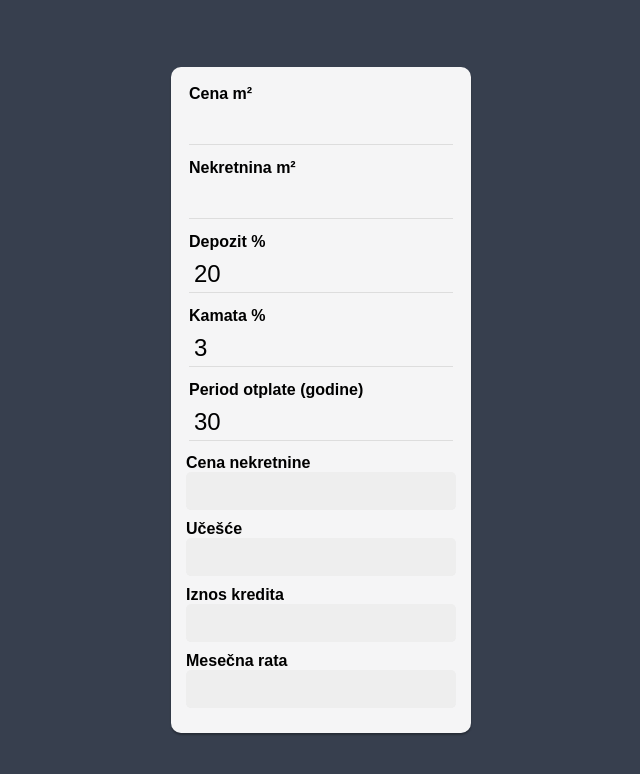
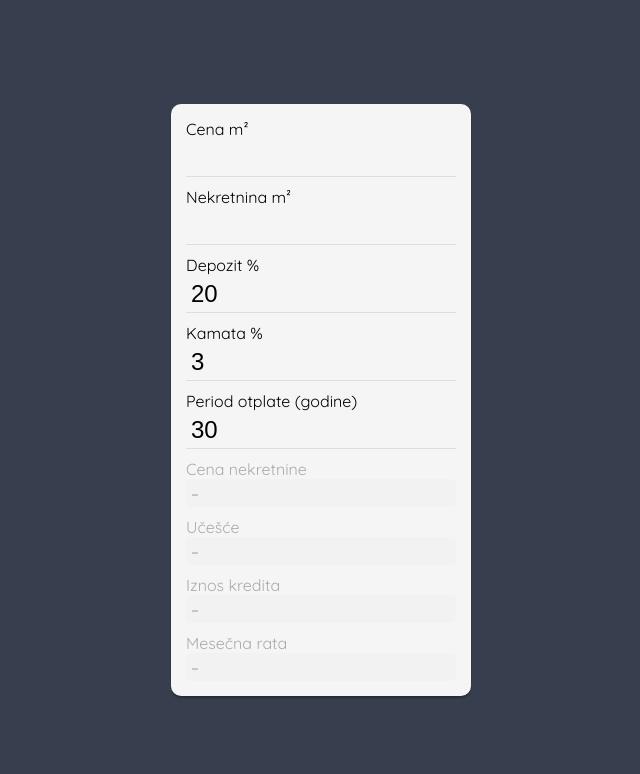
Before and after one commit to ntucakovic/loan-estimate, a React (Create React App) app: page / in a window 1280 px wide. Shown: the top 774 px of the page, without its empty margins (319-959 px from the left). Built offline with nearby package versions, Linux system fonts and the light colour scheme.

Commit message:
DRY fixes, ESLint added

```diff
--- a/package.json
+++ b/package.json
@@ -18,6 +18,9 @@
     "eject": "react-scripts eject"
   },
   "devDependencies": {
+    "babel-eslint": "^8.0.1",
+    "eslint-config-semistandard-react": "^4.2.0",
+    "eslint-plugin-semistandard-react": "^4.1.0",
     "node-sass-chokidar": "0.0.3",
     "npm-run-all": "^4.1.1"
   }
--- a/public/index.html
+++ b/public/index.html
@@ -38,6 +38,8 @@
     <link rel="icon" type="image/png" href="%PUBLIC_URL%/favicon/android-chrome-192x192.png" sizes="192x192">
     <link rel="icon" type="image/png" href="%PUBLIC_URL%/favicon/favicon-16x16.png" sizes="16x16">
 
+    <link href="https://fonts.googleapis.com/css?family=Quicksand&amp;subset=latin-ext" rel="stylesheet">
+
     <meta name="msapplication-TileColor" content="#232729">
     <meta name="msapplication-TileImage" content="%PUBLIC_URL%/favicon/mstile-144x144.png">
     <meta name="msapplication-config" content="%PUBLIC_URL%/favicon/browserconfig.xml">
--- a/src/App.css
+++ b/src/App.css
@@ -10,12 +10,22 @@ body,
 html {
   font-size: 16px; }
 
+body {
+  font-family: 'Quicksand', sans-serif; }
+
 label {
-  font-weight: bold; }
+  display: block;
+  margin-bottom: 5px; }
+  @media (min-height: 768px) {
+    label {
+      margin-bottom: 10px; } }
+  label:not([disabled]) {
+    cursor: pointer; }
+  label:last-child {
+    margin-bottom: 0; }
 
 input {
   width: 100%;
-  margin-bottom: 5px;
   padding: 5px;
   border: 0;
   outline: none;
@@ -25,7 +35,6 @@ input {
   font-weight: 300; }
   @media (min-height: 768px) {
     input {
-      margin-bottom: 10px;
       font-size: 1.5rem; } }
   input:focus {
     box-shadow: inset 0 -3px #2b87ce; }
@@ -51,8 +60,16 @@ input {
   border-radius: 10px;
   background: rgba(255, 255, 255, 0.95);
   box-shadow: 0 2px 2px rgba(0, 0, 0, 0.3); }
-  .credit-input__table {
-    width: 100%; }
-  .credit-input__label {
-    cursor: pointer;
-    font-weight: bold; }
+
+.credit-calculation-result input {
+  padding-top: 0;
+  padding-bottom: 0;
+  transition: padding 0.2s; }
+
+.credit-calculation-result__detail {
+  transition: opacity 0.2s;
+  opacity: 0.3; }
+  .credit-calculation-result__detail.is-active {
+    opacity: 1; }
+    .credit-calculation-result__detail.is-active input {
+      padding: 5px; }
--- a/src/App.js
+++ b/src/App.js
@@ -1,11 +1,11 @@
 import React, { Component } from 'react';
 import './App.css';
-import CreditInput from './Components/CreditInput/CreditInput'
+import CreditInput from './Components/CreditInput/CreditInput';
 
 class App extends Component {
-  render() {
+  render () {
     return (
-      <div className="App">
+      <div className='App'>
         <CreditInput />
       </div>
     );
--- a/src/App.scss
+++ b/src/App.scss
@@ -17,19 +17,36 @@ html {
   font-size: 16px;
 }
 
+body {
+  font-family: 'Quicksand', sans-serif;
+}
+
 label {
-  font-weight: bold;
+  display: block;
+  margin-bottom: 5px;
+
+  @media (min-height: 768px) {
+    margin-bottom: 10px;
+  }
+
+  &:not([disabled]) {
+    cursor: pointer;
+  }
+
+  &:last-child {
+    margin-bottom: 0;
+  }
 }
 
 $primary-color: #2b87ce;
 $gray: #ddd;
 $gray-lighter: #eee;
 $background-color: #373f4e;
+$input-padding: 5px;
 
 input {
   width: 100%;
-  margin-bottom: 5px;
-  padding: 5px;
+  padding: $input-padding;
   border: 0;
   outline: none;
   background: transparent;
@@ -38,7 +55,6 @@ input {
   font-weight: 300;
 
   @media (min-height: 768px) {
-    margin-bottom: 10px;
     font-size: 1.5rem;
   }
 
@@ -63,3 +79,4 @@ input {
 }
 
 @import 'Components/CreditInput/credit-input';
+@import 'Components/CreditCalculationResult/credit-calculation-result';
--- a/src/Components/CreditCalculation/CreditCalculation.js
+++ b/src/Components/CreditCalculation/CreditCalculation.js
@@ -4,15 +4,17 @@ class CreditCalculation extends Component {
   constructor (props) {
     super(props);
 
+    this.defaultOutputState = {
+      flatPrice: null,
+      depositTotal: null,
+      loanTotal: null,
+      monthTotal: null,
+      monthlyRate: null
+    };
+
     this.state = {
-      output: {
-        flatPrice: null,
-        depositTotal: null,
-        loanTotal: null,
-        monthTotal: null,
-        monthlyRate: null
-      }
-    }
+      output: this.defaultOutputState
+    };
   }
 
   render () {
@@ -20,7 +22,7 @@ class CreditCalculation extends Component {
   }
 
   componentWillReceiveProps (nextProps) {
-    let output = this.calculateCreditOutput(nextProps);
+    let output = Object.assign({}, this.defaultOutputState, this.calculateCreditOutput(nextProps));
     this.setState({
       output: output
     });
@@ -68,7 +70,7 @@ class CreditCalculation extends Component {
       interest = interest / 1200;
 
       output.monthlyRate = Math.ceil(
-        output.loanTotal * (interest) / (1 - (Math.pow(1/(1 + (interest)), output.monthTotal)))
+        output.loanTotal * (interest) / (1 - (Math.pow(1 / (1 + (interest)), output.monthTotal)))
       );
     })();
 
@@ -81,7 +83,7 @@ CreditCalculation.defaultProps = {
   flatSize: 0,
   depositPercentage: 2,
   interest: 3,
-  term: 30,
-}
+  term: 30
+};
 
 export default CreditCalculation;
--- a/src/Components/CreditCalculationResult/CreditCalculationResult.js
+++ b/src/Components/CreditCalculationResult/CreditCalculationResult.js
@@ -9,7 +9,7 @@ class CreditCalculationResult extends Component {
       depositTotal: 'Učešće',
       loanTotal: 'Iznos kredita',
       monthlyRate: 'Mesečna rata'
-    }
+    };
   }
 
   render () {
@@ -20,20 +20,17 @@ class CreditCalculationResult extends Component {
             let title = this.titles[keyName];
             return (
               (
-                <div className='credit-calculation-result__detail'  key={keyName}>
-                  <div className='credit-calculation-result__title'>
-                    <label>{title}</label>
-                  </div>
-                  <div className='credit-calculation-result__value'>
-                    <input type="text" disabled value={this.props[keyName]}/>
-                  </div>
-                </div>
+                <label className={`credit-calculation-result__detail${this.props[keyName] ? ' is-active' : ''}`} key={keyName}>
+                  {title}
+
+                  <input className='credit-calculation-result__value' type='text' disabled value={this.props[keyName] || '-'} />
+                </label>
               )
             );
           })
         }
       </div>
-    )
+    );
   }
 }
 
@@ -43,6 +40,6 @@ CreditCalculationResult.defaultProps = {
   loanTotal: '-',
   monthTotal: '-',
   monthlyRate: '-'
-}
+};
 
 export default CreditCalculationResult;
--- /dev/null
+++ b/src/Components/CreditCalculationResult/_credit-calculation-result.scss
@@ -0,0 +1,20 @@
+.credit-calculation-result {
+  input {
+    padding-top: 0;
+    padding-bottom: 0;
+    transition: padding 0.2s;
+  }
+
+  &__detail {
+    transition: opacity 0.2s;
+    opacity: 0.3;
+
+    &.is-active {
+      opacity: 1;
+
+      input {
+        padding: $input-padding;
+      }
+    }
+  }
+}
--- a/src/Components/CreditInput/CreditInput.js
+++ b/src/Components/CreditInput/CreditInput.js
@@ -1,6 +1,6 @@
 import React, { Component } from 'react';
 import CreditCalculation from '../CreditCalculation';
-import CreditCalculationResult from '../CreditCalculationResult/CreditCalculationResult'
+import CreditCalculationResult from '../CreditCalculationResult/CreditCalculationResult';
 
 class CreditInput extends Component {
   constructor (props) {
@@ -17,7 +17,7 @@ class CreditInput extends Component {
     // Make sure code doesn't break for referencing to undefined variables.
     this.creditCalculation = {
       state: this.creditCalculationDefaultState
-    }
+    };
 
     this.state = this.getDefaultState();
   }
@@ -35,7 +35,7 @@ class CreditInput extends Component {
       depositPercentage: 20,
       interest: 3,
       term: 30
-    }
+    };
 
     Object.assign(defaultState, this.creditCalculationDefaultState);
 
@@ -56,70 +56,56 @@ class CreditInput extends Component {
   render () {
     return (
       <div className='credit-input'>
-        <table className='credit-input__table'>
-          <tbody>
-            <tr>
-              <td><label htmlFor="squareMeterPrice" className='credit-input__label'>Cena m²</label></td>
-            </tr>
-            <tr>
-              <td>
+        <label htmlFor='squareMeterPrice' className='credit-input__label'>
+          Cena m²
+
           <input
+            id='squareMeterPrice'
             className='credit-input__input'
             type='number' min='0' step='50'
             value={this.state.squareMeterPrice}
             onChange={this.updateCreditCalculation.bind(this, 'squareMeterPrice')} />
-              </td>
-            </tr>
-            <tr>
-              <td><label htmlFor="flatSize" className='credit-input__label'>Nekretnina m²</label></td>
-            </tr>
-            <tr>
-              <td>
+        </label>
+        <label htmlFor='flatSize' className='credit-input__label'>
+          Nekretnina m²
+
           <input
+            id='flatSize'
             className='credit-input__input'
             type='number' min='0'
             value={this.state.flatSize}
             onChange={this.updateCreditCalculation.bind(this, 'flatSize')} />
-              </td>
-            </tr>
-            <tr>
-              <td><label htmlFor="depositPercentage" className='credit-input__label'>Depozit %</label></td>
-            </tr>
-            <tr>
-              <td>
+        </label>
+        <label htmlFor='depositPercentage' className='credit-input__label'>
+          Depozit %
+
           <input
+            id='depositPercentage'
             className='credit-input__input'
             type='number' min='0' max='100' step='0.1'
             value={this.state.depositPercentage}
             onChange={this.updateCreditCalculation.bind(this, 'depositPercentage')} />
-              </td>
-            </tr>
-            <tr>
-              <td><label htmlFor="interest" className='credit-input__label'>Kamata %</label></td>
-            </tr>
-            <tr>
-              <td>
+        </label>
+        <label htmlFor='interest' className='credit-input__label'>
+          Kamata %
+
           <input
+            id='interest'
             className='credit-input__input'
             type='number' min='0' max='100' step='0.1'
             value={this.state.interest}
             onChange={this.updateCreditCalculation.bind(this, 'interest')} />
-              </td>
-            </tr>
-            <tr>
-              <td><label htmlFor="term" className='credit-input__label'>Period otplate (godine)</label></td>
-            </tr>
-            <tr>
-              <td>
+        </label>
+        <label htmlFor='term' className='credit-input__label'>
+          Period otplate (godine)
+
           <input
+            id='term'
             className='credit-input__input'
             type='number' min='0' max='30' step='1'
             value={this.state.term}
             onChange={this.updateCreditCalculation.bind(this, 'term')} />
-              </td>
-            </tr>
-          </tbody>
-        </table>
+        </label>
 
         <CreditCalculation
           ref={(creditCalculation) => { this.creditCalculation = creditCalculation; }}
@@ -138,7 +124,7 @@ class CreditInput extends Component {
           monthTotal={this.state.monthTotal}
           monthlyRate={this.state.monthlyRate} />
       </div>
-    )
+    );
   }
 }
 
--- a/src/Components/CreditInput/_credit-input.scss
+++ b/src/Components/CreditInput/_credit-input.scss
@@ -10,13 +10,4 @@ $credit-input-shadow: rgba(0, 0, 0, 0.3);
   border-radius: 10px;
   background: $credit-input-bg;
   box-shadow: 0 2px 2px $credit-input-shadow;
-
-  &__table {
-    width: 100%;
-  }
-
-  &__label {
-    cursor: pointer;
-    font-weight: bold;
-  }
 }
```
Also changed, not shown: src/registerServiceWorker.js (+4 -4 lines), 1 other file (tests, documents, lock files or other folders). Lines whose indentation alone changed are shown as unchanged.
